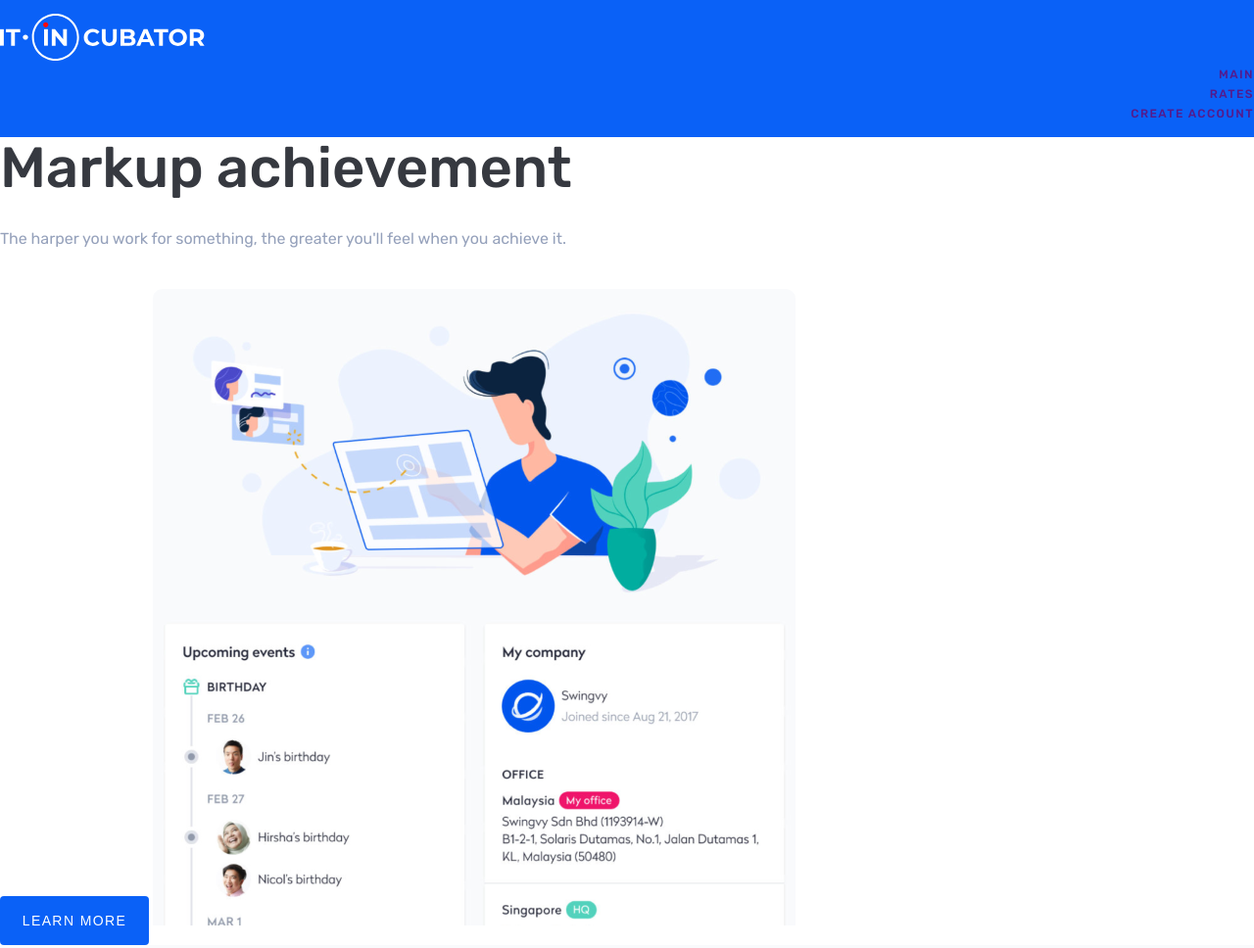
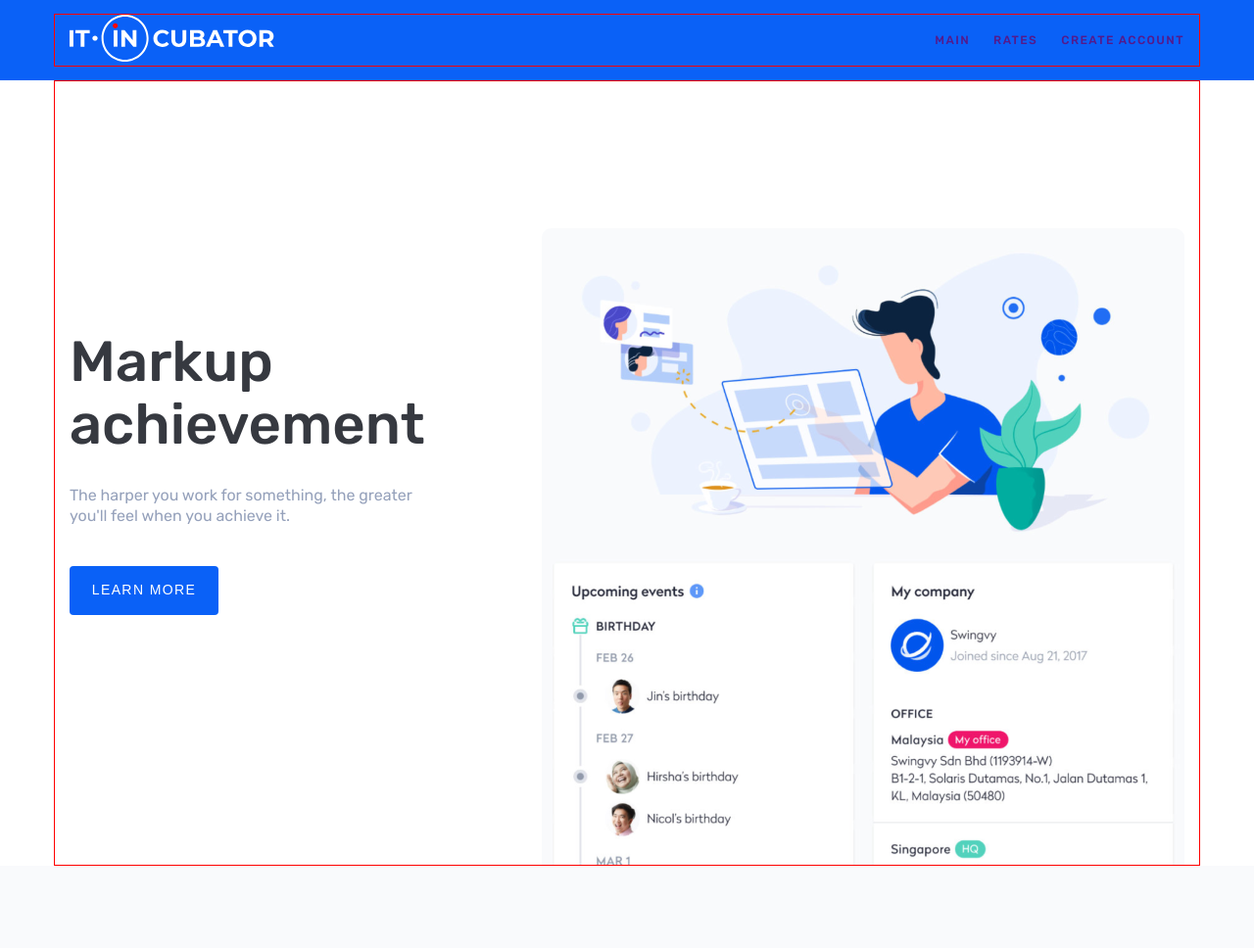
Before and after one commit to KevinGreen9/Lesson, a plain HTML site: page index.html in a window 1280 px wide. Shown: the top 968 px of the page at 98% size. Drawn offline with Linux system fonts and the light colour scheme.

Commit message:
little css file

```diff
--- a/index.html
+++ b/index.html
@@ -7,13 +7,16 @@
     <meta http-equiv="X-UA-Compatible" content="ie=edge">
     <link rel="preconnect" href="https://fonts.googleapis.com">
     <link rel="preconnect" href="https://fonts.gstatic.com" crossorigin>
-    <link href="https://fonts.googleapis.com/css2?family=Rubik:ital,wght@0,300..900;1,300..900&display=swap" rel="stylesheet">
+    <link href="https://fonts.googleapis.com/css2?family=Rubik:ital,wght@0,300..900;1,300..900&display=swap"
+          rel="stylesheet">
     <link rel="stylesheet" href="style.css">
     <title>Document</title>
 </head>
 <body>
 
 <header class="header">
+    <div class="container">
+        <div class="header-wrapper">
             <a href="" class="logo">
                 <img class="logo-img" src="./assets/images/logo.svg" alt="">
             </a>
@@ -28,16 +31,29 @@
                     <a href="">Create Account</a>
                 </li>
             </ul>
+        </div>
+
+    </div>
+
 </header>
 <section class="main">
+    <div class=" container">
+        <div class="main-wrapper">
+            <div class="main-info">
                 <h1 class="main-title">Markup achievement</h1>
                 <p class="text"> The harper you work for something, the greater you'll feel when you achieve it.</p>
                 <button class="btn">Learn More</button>
+            </div>
             <img class="main-img" src="./assets/images/image.png" alt=""/>
+        </div>
+
+
+    </div>
+
 </section>
 <section class="rates-section">
-    <h2 class="title">Rates</h2>
-    <p class="text">Failure will  never overtake me if my determination to succeed is strong enough</p>
+    <div class="container"><h2 class="title">Rates</h2>
+        <p class="text">Failure will never overtake me if my determination to succeed is strong enough</p>
         <table class="table">
             <tr>
                 <th class="table-subtitle gray">Features</th>
@@ -47,39 +63,42 @@
             </tr>
             <tr>
                 <th class="table-subtitle">Theory</th>
-            <td class="table-link"><img src="./assets/images/Check.svg"  alt=""></td>
-            <td class="table-link"><img src="./assets/images/Check.svg"  alt=""></td>
-            <td class="table-link"><img src="./assets/images/Check.svg"  alt=""></td>
+                <td class="table-link"><img src="./assets/images/Check.svg" alt=""></td>
+                <td class="table-link"><img src="./assets/images/Check.svg" alt=""></td>
+                <td class="table-link"><img src="./assets/images/Check.svg" alt=""></td>
             </tr>
             <tr>
                 <th class="table-subtitle">Practice</th>
-            <td class="table-link"><img src="./assets/images/Close.svg"  alt=""></td>
-            <td class="table-link"><img src="./assets/images/Check.svg"  alt=""></td>
-            <td class="table-link"><img src="./assets/images/Check.svg"  alt=""></td>
+                <td class="table-link"><img src="./assets/images/Close.svg" alt=""></td>
+                <td class="table-link"><img src="./assets/images/Check.svg" alt=""></td>
+                <td class="table-link"><img src="./assets/images/Check.svg" alt=""></td>
             </tr>
             <tr>
                 <th class="table-subtitle">Code rewiew</th>
-            <td class="table-link"><img src="./assets/images/Close.svg"  alt=""></td>
-            <td class="table-link"><img src="./assets/images/Close.svg"  alt=""></td>
-            <td class="table-link"><img src="./assets/images/Check.svg"  alt=""></td>
+                <td class="table-link"><img src="./assets/images/Close.svg" alt=""></td>
+                <td class="table-link"><img src="./assets/images/Close.svg" alt=""></td>
+                <td class="table-link"><img src="./assets/images/Check.svg" alt=""></td>
             </tr>
-        <tr class= "table-footer">
-            <th class="table-subtitle"><a href="" class="table-link">Have questions?</a> </th>
+            <tr class="table-footer">
+                <th class="table-subtitle"><a href="" class="table-link">Have questions?</a></th>
                 <td class="table-btn">get now</td>
                 <td class="table-btn active">get now</td>
                 <td class="table-btn">get now</td>
             </tr>
         </table>
+    </div>
+
 </section>
 <section class="create-account-section">
-    <h2 class="title">Create your free account </h2>
-    <p class="text">Let us first talk  about dreams. We all know that dreams do play a role  in our daily lives. The majority of people attention to dreams.
-        Dreams can help us find solutions to our daily problems and see thing from a different  perspective.
-        Whenever we are dreaming,we can be who or  what to be, regardless of the fact that in real life</p>
+    <div class="container"><h2 class="title">Create your free account </h2>
+        <p class="text">Let us first talk about dreams. We all know that dreams do play a role in our daily lives. The
+            majority of people attention to dreams.
+            Dreams can help us find solutions to our daily problems and see thing from a different perspective.
+            Whenever we are dreaming,we can be who or what to be, regardless of the fact that in real life</p>
         <ul class="list">
             <li class="list-item">Easy setup,fast start</li>
             <li class="list-item">Free forever for core features</li>
-        <li class="list-item">14-day trial  of premium  features</li>
+            <li class="list-item">14-day trial of premium features</li>
         </ul>
         <form action="">
             <input type="text" placeholder="Full Name*">
@@ -87,25 +106,25 @@
             <input type="password" placeholder="Password*">
             <input type="date">
             <select>
-            <option selected  disabled>Country</option>
+                <option selected disabled>Country</option>
                 <option>Belarus</option>
                 <option>China</option>
                 <option>USA</option>
             </select>
             <div>
                 <label for="front">
-           <input id="front" type="radio"  name="stack" checked>
+                    <input id="front" type="radio" name="stack" checked>
                     Frontend
                 </label>
                 <label for="back">
-               <input id="back"     type="radio" name="stack" >
+                    <input id="back" type="radio" name="stack">
                     Backend
                 </label>
             </div>
             <fieldset>
-            <legend>Favorite  Technologies</legend>
+                <legend>Favorite Technologies</legend>
                 <label for="html">
-                <input  id="html"  type="checkbox"  name="html" checked>
+                    <input id="html" type="checkbox" name="html" checked>
                     HTML
                 </label>
                 <label for="css">
@@ -113,17 +132,19 @@
                     CSS
                 </label>
                 <label for="react">
-                <input id="react" type="checkbox"  name="react">
+                    <input id="react" type="checkbox" name="react">
                     React
                 </label>
                 <label for="sc">
-                <input  id="sc"   type="checkbox" name="sc">
+                    <input id="sc" type="checkbox" name="sc">
                     Styled components
                 </label>
             </fieldset>
             <textarea placeholder="Something else about you..."></textarea>
             <input type="submit">
         </form>
+    </div>
+
 </section>
 <footer class="footer">
     <small>Copyright © 2025. All rights reserved</small>
@@ -131,6 +152,5 @@
 </footer>
 
 
-
 </body>
 </html>
--- a/style.css
+++ b/style.css
@@ -1,36 +1,70 @@
-*{  margin: 0;
+* {
+    margin: 0;
     padding: 0;
     box-sizing: border-box;
 }
-html, body{
+
+html, body {
     font-family: Rubik, sans-serif;
     font-style: normal;
 }
-a{
+
+a {
     text-decoration: none;
 }
-ul{
+
+ul {
     list-style: none;
 }
-button{
+
+button {
     border: none;
     background-color: transparent;
 }
+
 .header {
     background-color: #0a61f7;
     padding: 14px 0
 }
 
-.menu-item{
+.container {
+    height: 100%;
+    width: 100%;
+    max-width: 1170px;
+    padding: 0 15px;
+    margin-left: auto;
+    margin-right: auto;
+    border: 1px solid red;
+
+}
+
+.header-wrapper {
+    display: flex;
+    justify-content: space-between;
+    align-items: center;
+
+}
+.menu{
+    display: flex;
+    gap: 24px;
+}
+
+.menu-item {
     font-weight: 500;
     font-size: 12px;
     line-height: 1.66667;
     letter-spacing: 0.12em;
     text-transform: uppercase;
-    text-align: right;
     color: #fff;
 }
-.main-title{
+.main-wrapper{
+    display: flex;
+    justify-content: space-between;
+    align-items: center;
+    height: 800px;
+}
+
+.main-title {
     font-weight: 500;
     font-size: 58px;
     line-height: 1.1;
@@ -38,18 +72,23 @@ button{
     margin-bottom: 30px;
 
 }
-.main .text{
+
+.main .text {
     margin-bottom: 40px;
+    max-width: 380px;
 }
-.text{
+
+.text {
     font-weight: 400;
     font-size: 16px;
     line-height: 1.3;
     color: #95a1bb;
+}
+.main-img{
+    align-self: flex-end;
+}
 
-
-}
-.btn{
+.btn {
     width: 152px;
     height: 50px;
     border-radius: 4px;
@@ -61,17 +100,21 @@ button{
     text-transform: uppercase;
     color: #fff;
 }
-.rates-section{
-   padding: 100px 0;
+
+.rates-section {
+    padding: 100px 0;
     background: #f9fafc;
 }
-.rates-section .title{
+
+.rates-section .title {
     margin-bottom: 20px;
 }
+
 .rates-section .text {
     margin-bottom: 40px;
 }
-.title{
+
+.title {
     font-weight: 500;
     font-size: 32px;
     line-height: 1.3;
@@ -79,31 +122,37 @@ button{
     list-style-image: url(./assets/images/Check.svg);
     margin-left: 30px;
 }
-.table{
+
+.table {
     border-collapse: collapse;
 }
-th, td{
+
+th, td {
     border: 1px solid #95a1bb;
     width: 241px;
     padding: 15px 0;
     text-align: center;
 }
-.table-subtitle{
+
+.table-subtitle {
     font-weight: 400;
     font-size: 14px;
     line-height: 1.5;
     color: #363940;
 }
-.table-title{
+
+.table-title {
     font-weight: 500;
     font-size: 18px;
     line-height: 1.22222;
     color: #363940;
 }
-.table-link{
+
+.table-link {
     color: #95a1bb;
 }
-.table-btn{
+
+.table-btn {
     font-weight: 500;
     font-size: 12px;
     line-height: 1.6;
@@ -115,64 +164,62 @@ th, td{
     border-radius: 4px;
     padding: 8px 0;
 }
-.table-subtitle.gray{
+
+.table-subtitle.gray {
     color: #95a1bb;
 }
-.table-btn.active{
+
+.table-btn.active {
     background: #0a61f7;
-    color:#fff
+    color: #fff
 }
-.table-footer td{
-   padding: 30px 0;
+
+.table-footer td {
+    padding: 30px 0;
 }
-.create-account-section{
+
+.create-account-section {
     padding: 100px 0;
 }
 
-.list-item{
-  list-style-image: url(./assets/images/Check.svg);
+.list-item {
+    list-style-image: url(./assets/images/Check.svg);
     margin-left: 30px;
     margin-bottom: 15px;
     color: #363940;
 }
-/*
-.rates-section {
+
+.create-account-section {
     padding: 100px 0;
-    background: #f9fafc;
 }
 
-.rates-section .title {
-    margin-bottom: 20px;
+.create-account-section .title {
+    margin-bottom: 50px;
 }
 
-.rates-section .text {
-    margin-bottom: 40px;
-}*/
-.create-account-section{
-    padding: 100px 0;
-}
-.create-account-section .title{
-    margin-bottom: 50px;
-}
-.create-account-section .text{
+.create-account-section .text {
     margin-bottom: 40px;
     max-width: 500px;
 }
-.list-item{
+
+.list-item {
     list-style: url("./assets/images/Check.svg");
     margin-left: 30px;
     margin-bottom: 15px;
     color: #363940;
 }
+
 form {
     width: 100%;
     max-width: 500px;
 }
-input, select, fieldset, textarea{
+
+input, select, fieldset, textarea {
     border: 1px solid #95a1bb;
     border-radius: 4px;
     padding: 14px 15px;
 }
+
 input, select, fieldset, textarea, label, legend, input::placeholder, select::placeholder, textarea::placeholder {
     font-weight: 400;
     font-size: 16px;
@@ -180,40 +227,50 @@ input, select, fieldset, textarea, label, legend, input::placeholder, select::pl
     color: #95a1bb;
     font-family: inherit;
 }
-input[type="text"]{
+
+input[type="text"] {
     width: 100%;
 }
-input[type="email"],input[type="password"], input[type="date"], select{
+
+input[type="email"], input[type="password"], input[type="date"], select {
     width: 230px;
     height: 50px;
 }
-fieldset{
+
+fieldset {
     width: 100%;
     padding: 30px 20px;
 }
-textarea{
+
+textarea {
     width: 100%;
     min-height: 80px;
     resize: none;
 }
-form .button{
+
+form .button {
     width: 100%;
 }
-select{
-    background:url(./assets/images/Arrow-down.svg) no-repeat right 15px top 50%;
+
+select {
+    background: url(./assets/images/Arrow-down.svg) no-repeat right 15px top 50%;
     appearance: none;
 }
-input[type=text]::-webkit-calendar-picker-indicator{
+
+input[type=text]::-webkit-calendar-picker-indicator {
     background: url(./assets/images/Calendar.svg);
 }
-input > label{
+
+input > label {
     background: url(./assets/images/checkbox.png) no-repeat;
     appearance: none;
 }
-input > label:hover{
+
+input > label:hover {
     background: url(./assets/images/Icon.png);
 
 }
+
 .footer {
     background-color: #0A61F7;
     text-align: center;
@@ -224,5 +281,5 @@ small {
     font-size: 14px;
     font-weight: 400;
     line-height: 22px;
-    color:#FFF;
+    color: #FFF;
 }
```
Lines whose indentation alone changed are shown as unchanged.
